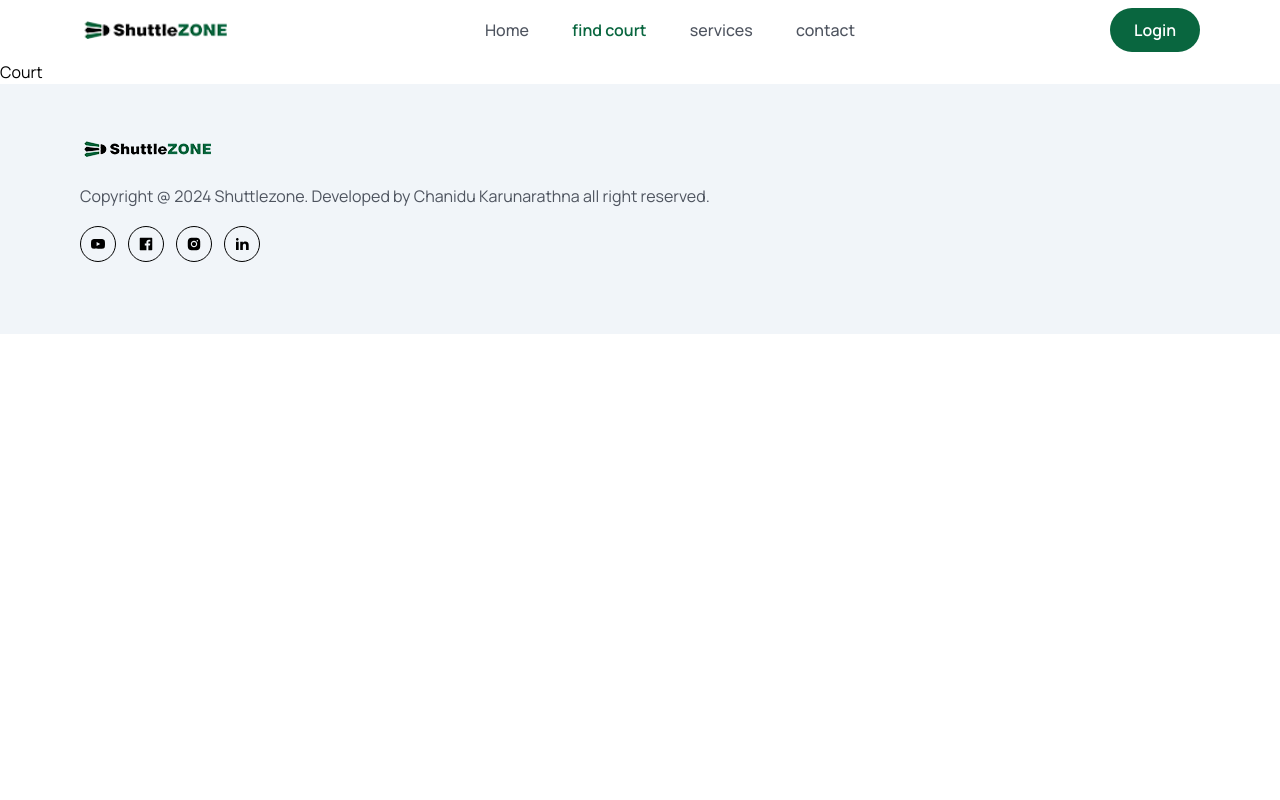
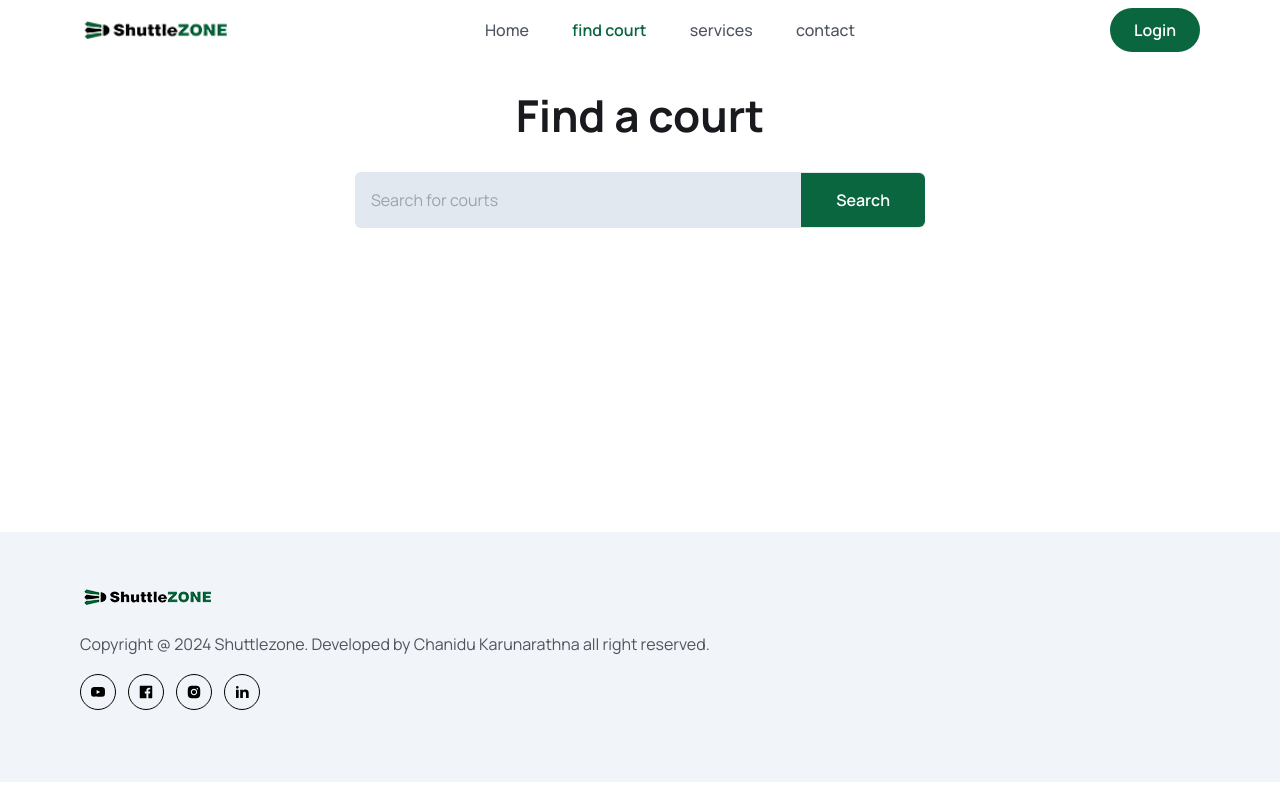
Before and after one commit to Chanidu26/shuttlezone-frontend, a React (Create React App) app: page /courts in a window 1280 px wide. Built offline with nearby package versions, Linux system fonts and the light colour scheme; the HTML template or start-up script is replaced by a standard one.

Commit message:
courts section initialized

```diff
--- a/src/pages/Courts/Court.jsx
+++ b/src/pages/Courts/Court.jsx
@@ -1,8 +1,33 @@
-import React from 'react'
-
+import React, { useState } from 'react'
+import CourtCard from './CourtCard'
 const Court = () => {
+  const [courts,setCourts] = useState([])
   return (
-    <div>Court</div>
+    <>
+    <section className='pt-5'>
+      <div className='container text-center'>
+        <h2 className='heading'>Find a court</h2>
+        <div className='max-w-[570px] mt-[30px] mx-auto bg-slate-200 rounded-md flex items-center justify-between'>
+          <input
+            type="search"
+            placeholder="Search for courts"
+            className="w-full py-4 pl-4 pr-2 text-white bg-transparent focus:outline-none
+            cursor-pointer placeholder: text-black "
+          />
+          <button className='btn mt-0 rounded-[0px] rounded-r-md'>Search</button>
+        </div>
+      </div>
+    </section>
+    <section>
+      <div className='container'>
+        <div className='grid grid-cols-1 sm:grid-cols-2 md:grid-cols-3 gap-5 lg:gap-[30px] mt-[30px] lg:mt-[55px]'>
+           {courts.map(court => {
+            <CourtCard />
+           })}
+        </div>
+      </div>
+    </section>
+    </>
   )
 }
 
```
